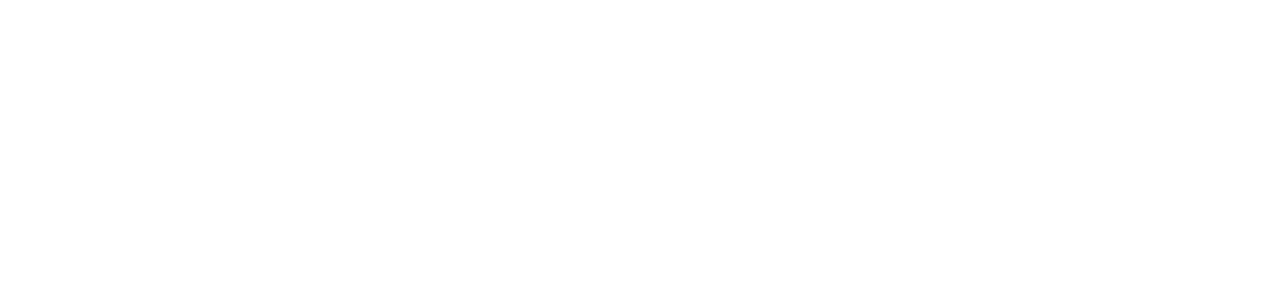
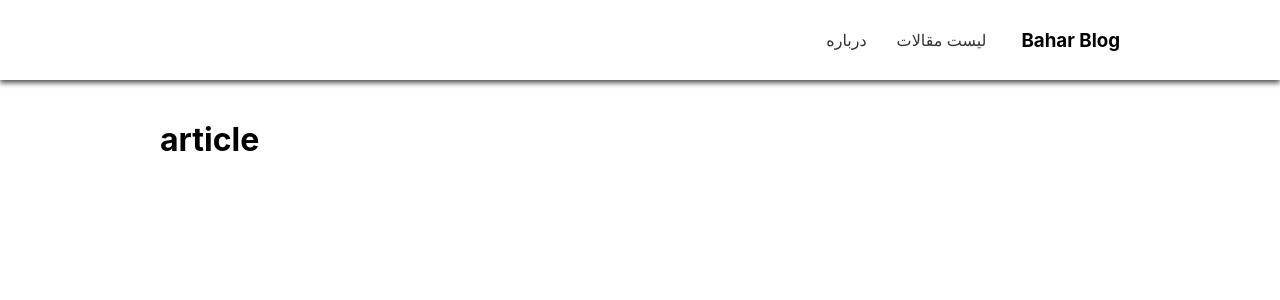
Before and after one commit to mahsasol/baharbahar, a React (Create React App) app: page /article/1 in a window 1280 px wide. Before the commit this address had no page. Shown: the top 300 px of the page. Built offline with nearby package versions, Linux system fonts and the light colour scheme.

Commit message:
add 31. -dynamic route and dynamic id

```diff
--- a/src/App.jsx
+++ b/src/App.jsx
@@ -11,7 +11,7 @@
       <Routes>
         <Route path="/" element={<Home/>}></Route>
         <Route path="/aboutus" element={<AboutUs/>}></Route>
-        <Route path="/Article" element={<ArticlePage/>}></Route>
+        <Route path="/article/:id" element={<ArticlePage/>}></Route>
       </Routes>
     </div>
   );
--- a/src/components/article/article.module.css
+++ b/src/components/article/article.module.css
@@ -1,5 +1,5 @@
 .articleWrapper{
-    width: 23%;
+
     height: 300px;
     box-shadow: 0px 3px 5px #ccc;
     margin-bottom: 30px;
--- a/src/pages/articlepage/ArticlePage.jsx
+++ b/src/pages/articlepage/ArticlePage.jsx
@@ -1,9 +1,17 @@
+import Navbar from "../../components/navbar/Navbar";
 
 function ArticlePage() {
     return (
+
         <div>
-            <h1>Article Page</h1>
+            <Navbar title="Bahar Blog" />
+
+            <div className="container">
+                <h1>article</h1>
+            </div>
         </div>
     );
 }
+
+
 export default ArticlePage;
--- a/src/pages/home/home.jsx
+++ b/src/pages/home/home.jsx
@@ -6,6 +6,7 @@
 // import { error } from "ajv/dist/vocabularies/applicator/dependencies";
 import axios from "axios";
 import Footer from "../../components/footer/Footer";
+import { Link } from "react-router-dom";
 
 
 
@@ -20,8 +21,8 @@
             .then((result) => {
                 setArticles(result.data);
             })
-            .catch((error)=>{
-              console.log(error);
+            .catch((error) => {
+                console.log(error);
             })
     }, []);
 
@@ -33,13 +34,15 @@
                 <h2>مقالات جدید</h2>
 
                 <div className={styled.articles}>
-                    {articles.map((result) => (
-                        <Article key={result.id} article={result} />
+                    {articles.map((article) => (
+                        <Link to={`/article/${article.id}`}>
+                            <Article key={article.id} article={article} />
+                        </Link>
                     ))}
                 </div>
             </div>
 
-            <Footer/>
+            <Footer />
 
         </div>
     );
--- a/src/pages/home/home.module.css
+++ b/src/pages/home/home.module.css
@@ -1,4 +1,3 @@
-
 
 .homeWrapper h2 {
     text-align: right;
@@ -13,3 +12,6 @@
     justify-content: space-between;
     flex-wrap: wrap;
 }
+.articles a {
+    width: 23%;
+}
```
